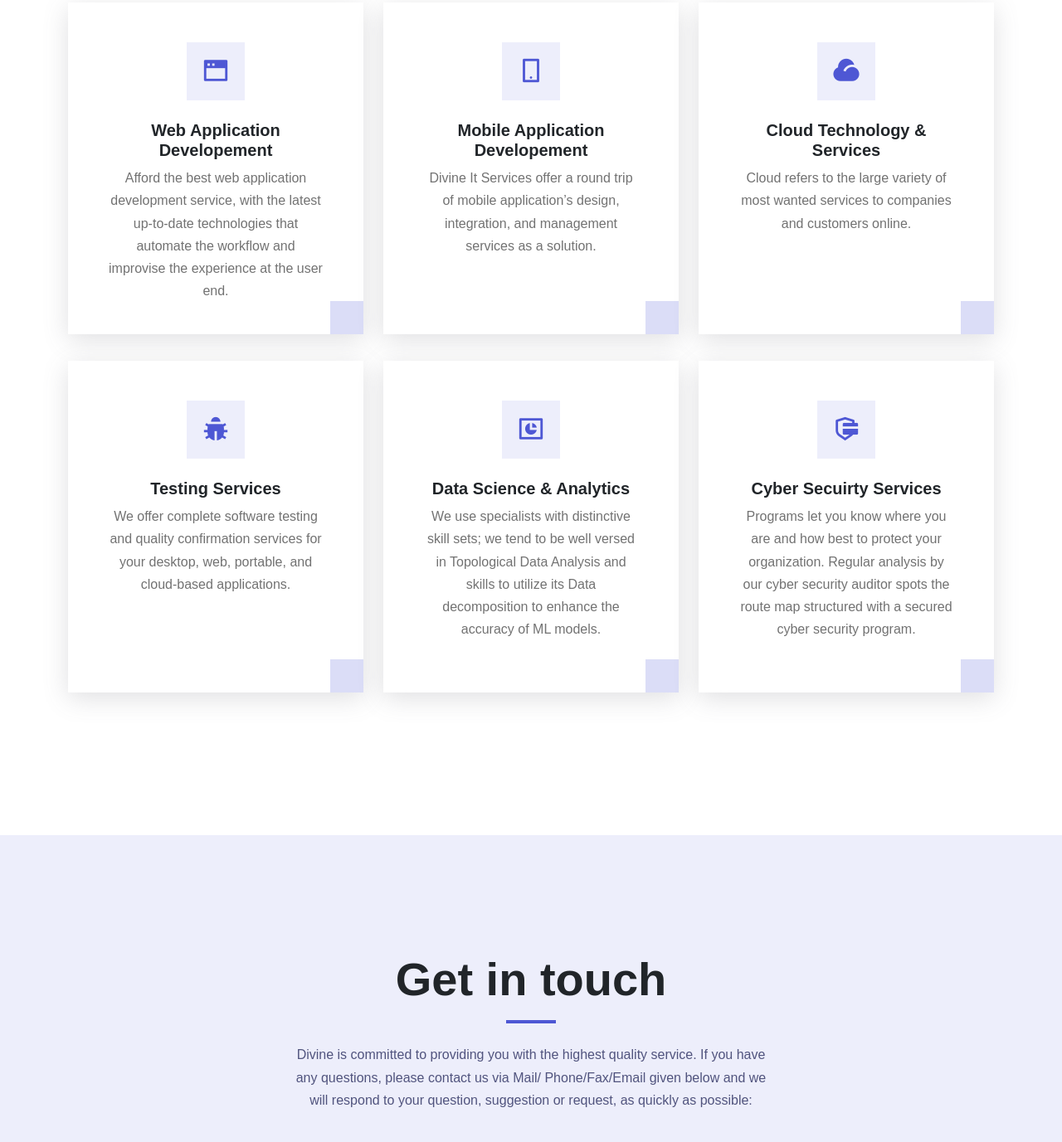
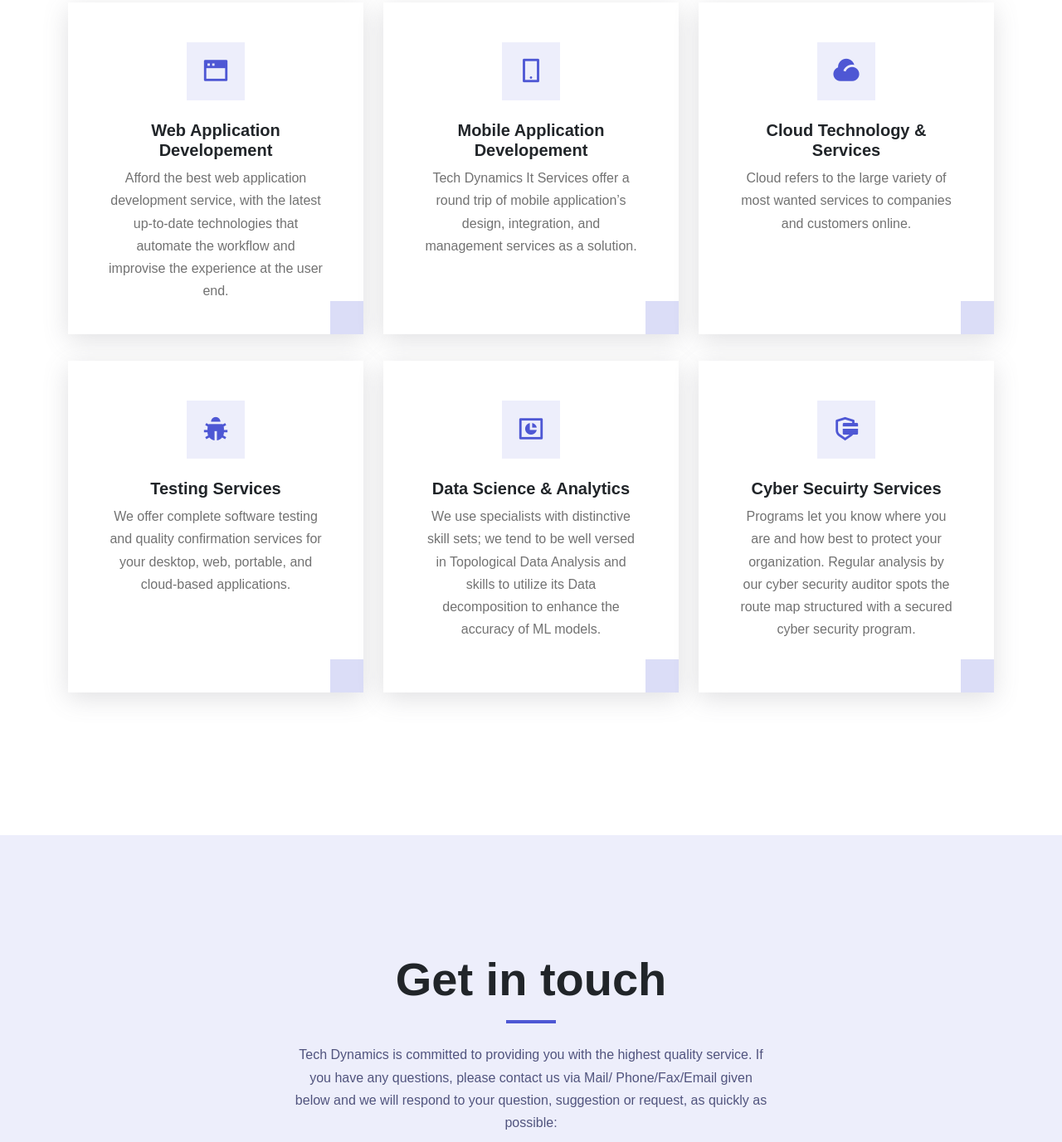
Before and after one commit to techdynamicsinfo/design, a plain HTML site: page index.html in a window 1280 px wide. Shown: the part 2303-3680 px from the top of the page at 83% size. Drawn offline with nearby package versions, Linux system fonts and the light colour scheme.

Commit message:
Update index.html

```diff
--- a/index.html
+++ b/index.html
@@ -174,7 +174,7 @@
               <i class="ri-smartphone-line"></i>
             </div>
             <h5 class="mt-4 mb-2">Mobile Application Developement</h5>
-            <p>Divine It Services offer a round trip of mobile application’s design, integration, and management services as a solution. </p>
+            <p>Tech Dynamics It Services offer a round trip of mobile application’s design, integration, and management services as a solution. </p>
           </div>
         </div>
         <div class="col-lg-4 col-sm-6">
@@ -227,7 +227,7 @@
           <div class="section-title">
             <h1 class="fw-semibold  display-4">Get in touch</h1>
             <div class="line"></div>
-            <p class="get-txt-color">Divine is committed to providing you with the highest quality service. If you have any questions, please contact us via Mail/ Phone/Fax/Email given below and we will respond to your question, suggestion or request, as quickly as possible:</p>
+            <p class="get-txt-color">Tech Dynamics is committed to providing you with the highest quality service. If you have any questions, please contact us via Mail/ Phone/Fax/Email given below and we will respond to your question, suggestion or request, as quickly as possible:</p>
           </div>
         </div>
     </div>
```
